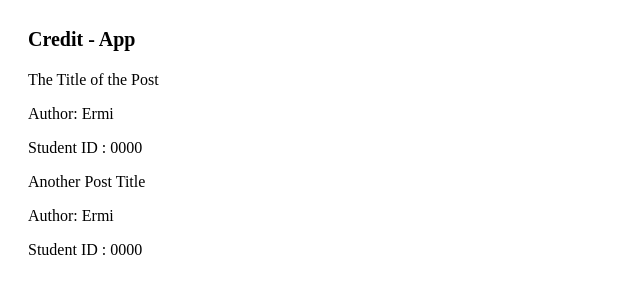
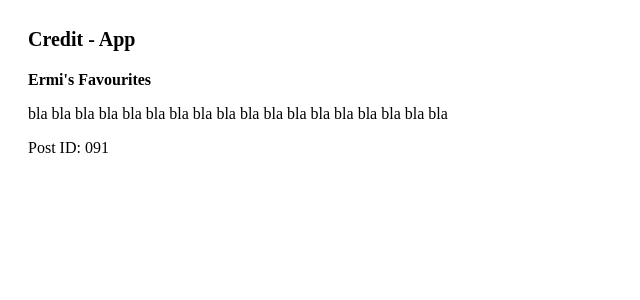
Before and after one commit to Conestoga-College-SENG3080/frontend-assignment-Ermiyas9, a React (Vite) app in the folder creddit-app/: page / in a window 1280 px wide. Shown: the top 300 px of the page, without its empty margins (0-640 px from the left). Built offline with nearby package versions, Linux system fonts and the light colour scheme.

Commit message:
Added favorite page text based contents for now

```diff
--- a/creddit-app/src/App.tsx
+++ b/creddit-app/src/App.tsx
@@ -2,13 +2,15 @@ import { Routes, Route } from "react-router-dom";
 import Layout from "./Layout";
 import LoginPage from "./Pages/LoginPage";
 import ForumBrowserPage from "./Pages/ForumBrowserPage";
+import FavouritesPage from "./Pages/FavouritesPage";
 
 export default function App() {
   return (
     <Layout>
       <Routes>
-        <Route path="/" element={<ForumBrowserPage />} />
+        <Route path="/" element={<FavouritesPage />} />
         <Route path="/login" element={<LoginPage />} />
+        <Route path="/jjj" element={<ForumBrowserPage />} />
 
       </Routes>
     </Layout>
--- a/creddit-app/src/Pages/FavouritesPage.tsx
+++ b/creddit-app/src/Pages/FavouritesPage.tsx
@@ -0,0 +1,25 @@
+// src/pages/FavouritesPage.tsx
+import { Card, Text, Stack } from '@mantine/core';
+
+export default function FavouritesPage() {
+
+    const AuthorName = "Ermi";
+    const Title = "bla bla bla  bla bla bla bla bla bla bla bla bla bla bla bla bla bla bla";
+    const PostId = "091";
+
+
+  // This page will show posts the user has saved as favourites.
+  return (
+    <Stack gap="md">
+      <Text fw={600} size="lg">{AuthorName}'s Favourites</Text>
+
+      <Card shadow="sm" padding="lg" radius="md" withBorder>
+        <Text fw={500}>{Title}</Text>
+      </Card>
+
+      <Card shadow="sm" padding="lg" radius="md" withBorder>
+        <Text size="sm" c="dimmed">Post ID: {PostId}</Text>
+      </Card>
+    </Stack>
+  );
+}
```
